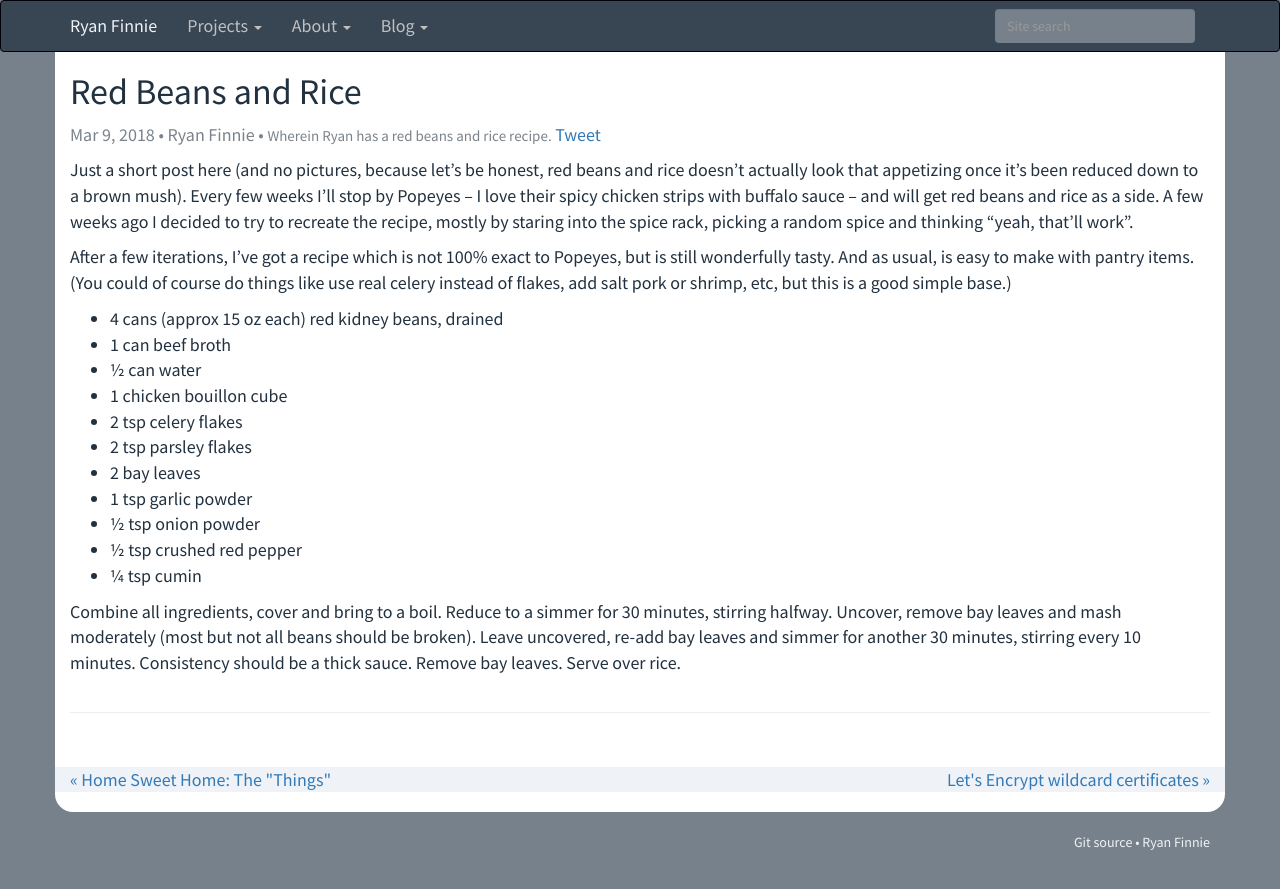
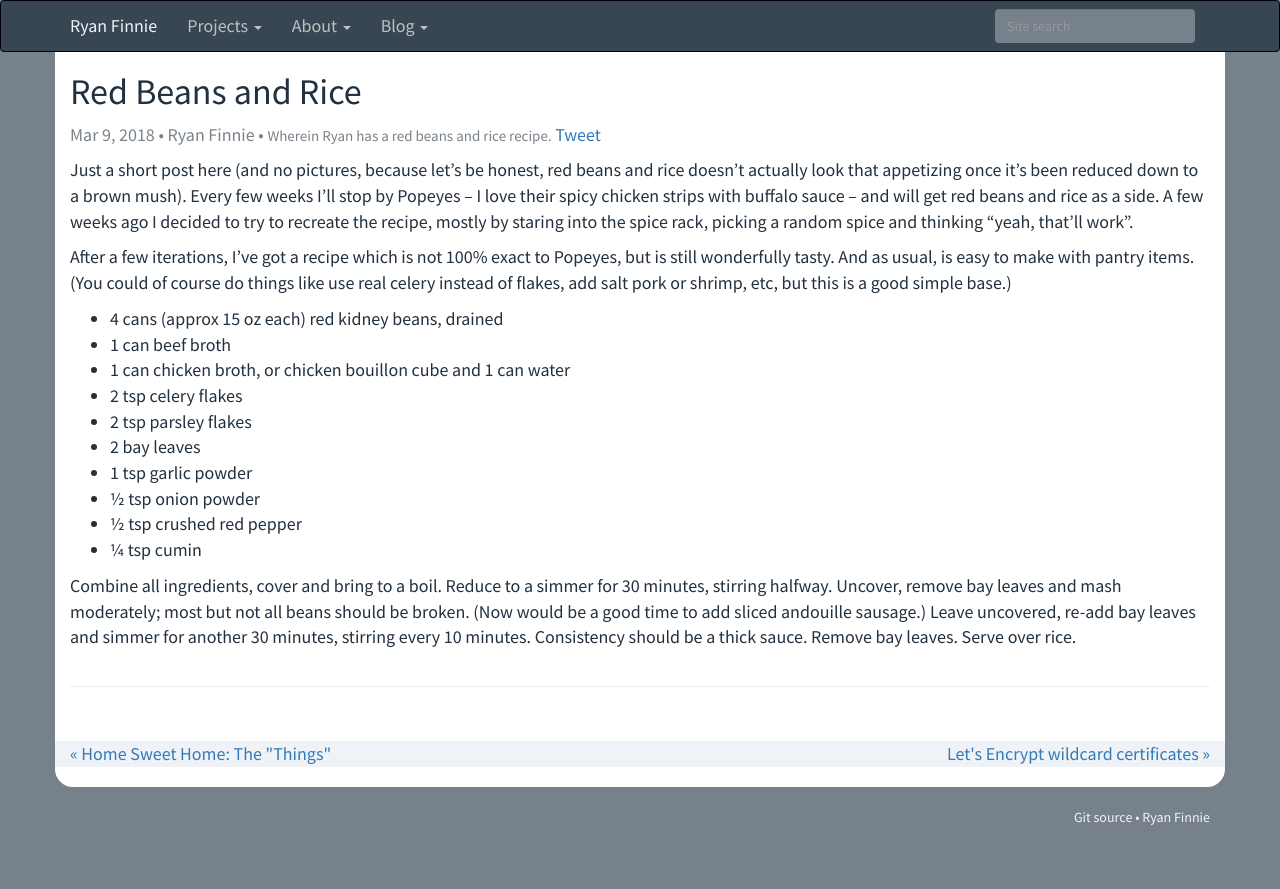
Before and after one commit to rfinnie/jekyll-finnie, a Jekyll site: the page built from _posts/2018-03-09-red-beans-and-rice.md, in a window 1280 px wide. Shown: the top 889 px of the page. Built offline with Jekyll 4.4.1, drawn with Linux system fonts in a browser that asks for light colours; nearby versions of some CDN libraries; comment, search, counter and statistics services are not loaded.

Commit message:
Recipe update

```diff
--- a/_posts/2018-03-09-red-beans-and-rice.md
+++ b/_posts/2018-03-09-red-beans-and-rice.md
@@ -11,8 +11,7 @@ After a few iterations, I've got a recipe which is not 100% exact to Popeyes, bu
 
 * 4 cans (approx 15 oz each) red kidney beans, drained
 * 1 can beef broth
-* ½ can water
-* 1 chicken bouillon cube
+* 1 can chicken broth, or chicken bouillon cube and 1 can water
 * 2 tsp celery flakes
 * 2 tsp parsley flakes
 * 2 bay leaves
@@ -21,4 +20,9 @@ After a few iterations, I've got a recipe which is not 100% exact to Popeyes, bu
 * ½ tsp crushed red pepper
 * ¼ tsp cumin
 
-Combine all ingredients, cover and bring to a boil.  Reduce to a simmer for 30 minutes, stirring halfway.  Uncover, remove bay leaves and mash moderately (most but not all beans should be broken).  Leave uncovered, re-add bay leaves and simmer for another 30 minutes, stirring every 10 minutes.  Consistency should be a thick sauce.  Remove bay leaves.  Serve over rice.
+Combine all ingredients, cover and bring to a boil.
+Reduce to a simmer for 30 minutes, stirring halfway.
+Uncover, remove bay leaves and mash moderately; most but not all beans should be broken.
+(Now would be a good time to add sliced andouille sausage.)
+Leave uncovered, re-add bay leaves and simmer for another 30 minutes, stirring every 10 minutes.
+Consistency should be a thick sauce.  Remove bay leaves.  Serve over rice.
```
